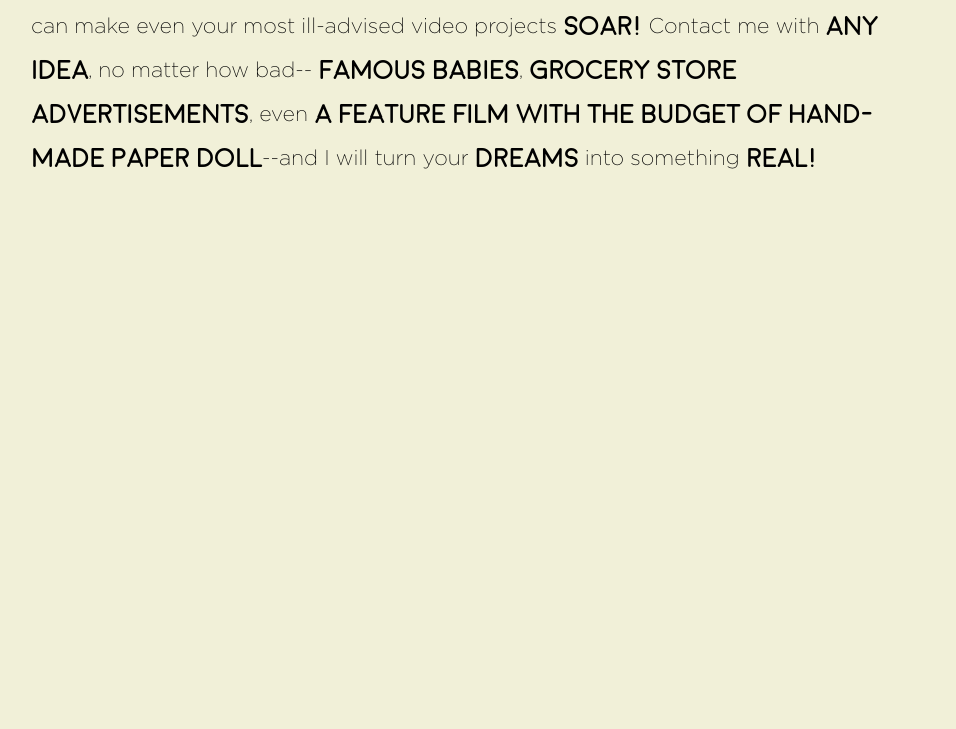
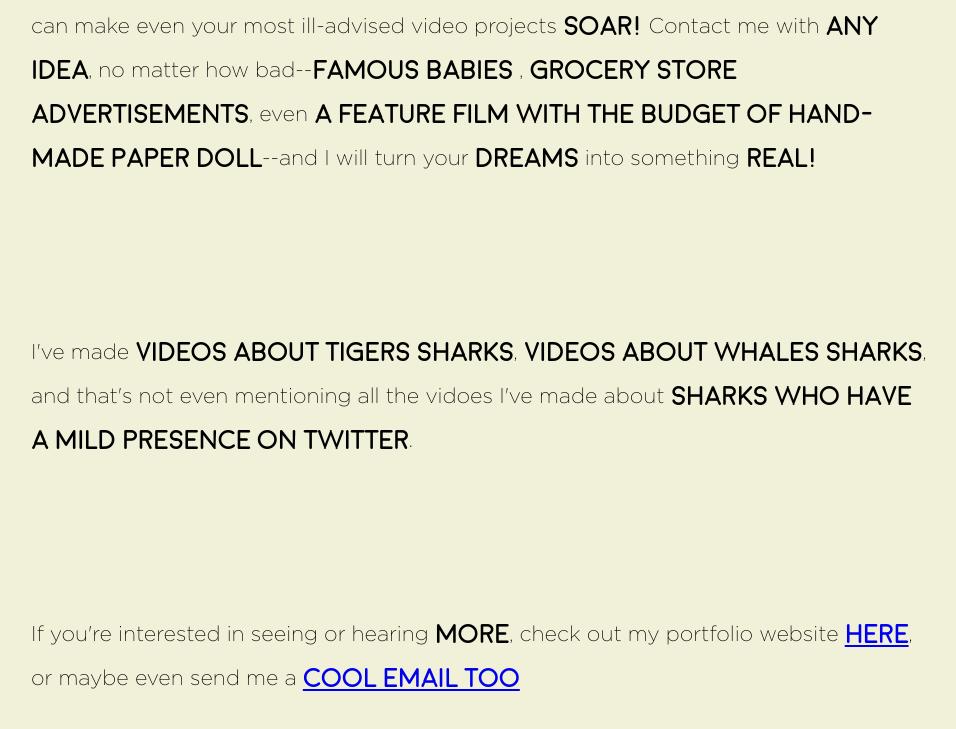
Before and after one commit to towercity/paper-star, a plain HTML site: page index.html in a window 1280 px wide. Shown: the part 982-1711 px from the top of the page, without its empty margins (161-1117 px from the left). Before the commit the page ends 1188 px from the top, so only its background shows below. Drawn offline with Linux system fonts and the light colour scheme.

Commit message:
Add more dummy text

```diff
--- a/css/main.css
+++ b/css/main.css
@@ -48,6 +48,10 @@ article h2 {
   margin: 150px 0 75px 0;
 }
 
+article p {
+  margin-bottom: 150px;
+}
+
 article .emph-text {
   font-size: 1.2em;
   font-weight: bold;
--- a/index.html
+++ b/index.html
@@ -18,12 +18,24 @@
         Welcome to my site! <span class="emph-text">Paper Star Films</span> is a
         full service video editing company who can make even your most ill-advised
         video projects <span class="emph-text">soar!</span> Contact me with
-        <span class="emph-text">any idea</span>, no matter how bad--
-        <span class="emph-text">famous babies</span>, <span class="emph-text">
-        grocery store advertisements</span>, even <span class="emph-text">a feature film
-        with the budget of hand-made paper doll</span>--and I will turn your
+        <span class="emph-text">any idea</span>, no matter how bad--<span class="emph-text">famous babies
+        </span>, <span class="emph-text">grocery store advertisements</span>, even
+        <span class="emph-text">a feature film with the budget of hand-made paper doll</span>--and I will turn your
         <span class="emph-text">dreams</span> into something <span class="emph-text">
         real!</span>
+      </p>
+
+      <p>
+        I've made <span class="emph-text">videos about tigers sharks</span>,<span class="emph-text">
+        videos about whales sharks</span>, and that's not even mentioning all the vidoes
+        I've made about <span class="emph-text">sharks who have a mild presence on
+        twitter</span>.
+      </p>
+
+      <p>
+        If you're interested in seeing or hearing <span class="emph-text">more</span>, check out
+        my portfolio website <a href="http://www.sara-wasserman.com" class="emph-text">here</a>, or
+        maybe even send me a <a href="mailto:fakemail" class="emph-text">cool email too</a>
       </p>
     </div>
   </article>
```
